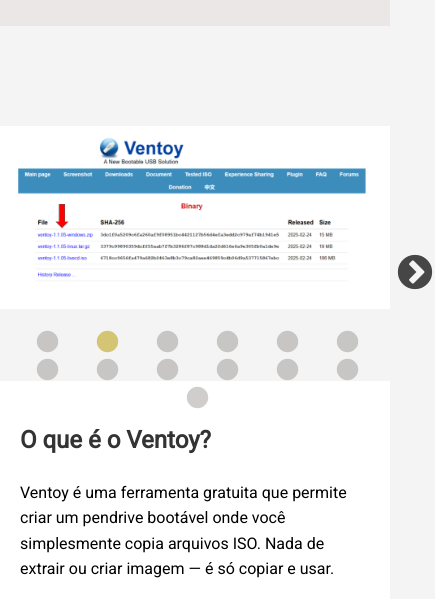
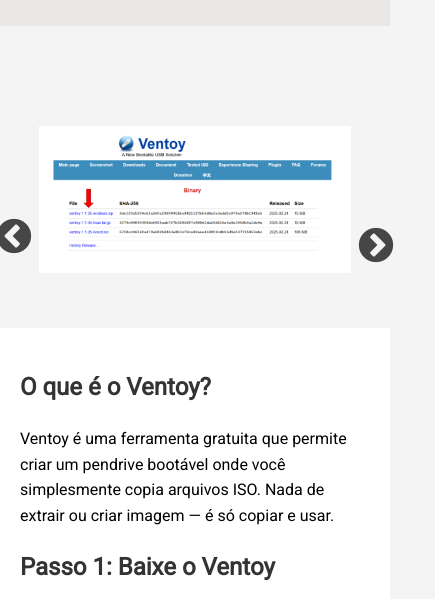
Before and after one commit to DimasRabelo/Tutorial-Ventoy, a plain HTML site: page index.html in a window 390 px wide. Shown: the part 159-758 px from the top of the page, 435 px wide, since content can reach past the window. Drawn offline with nearby package versions, Linux system fonts and the light colour scheme; files whose address does not match are found by name.

Commit message:
update-tutorial

```diff
--- /dev/null
+++ b/css/responsivo.css
@@ -0,0 +1,16 @@
+/*
+    ##########################
+    ### Tablets: 601 até 1000
+    ##########################
+*/
+@media (max-width: 1000px) {
+    .slick-dots {
+    display: none !important;
+  }
+
+
+.banner  {
+    width: 80% ;
+
+}
+    } /* End of Tablets Media Query */
--- a/index.html
+++ b/index.html
@@ -16,6 +16,7 @@
     <link rel="stylesheet" href="css/slick-theme.css" />
 
     <link rel="stylesheet" href="css/estilo.css" />
+     <link rel="stylesheet" href="css/responsivo.css" />
   </head>
   <body>
     <header>
```
